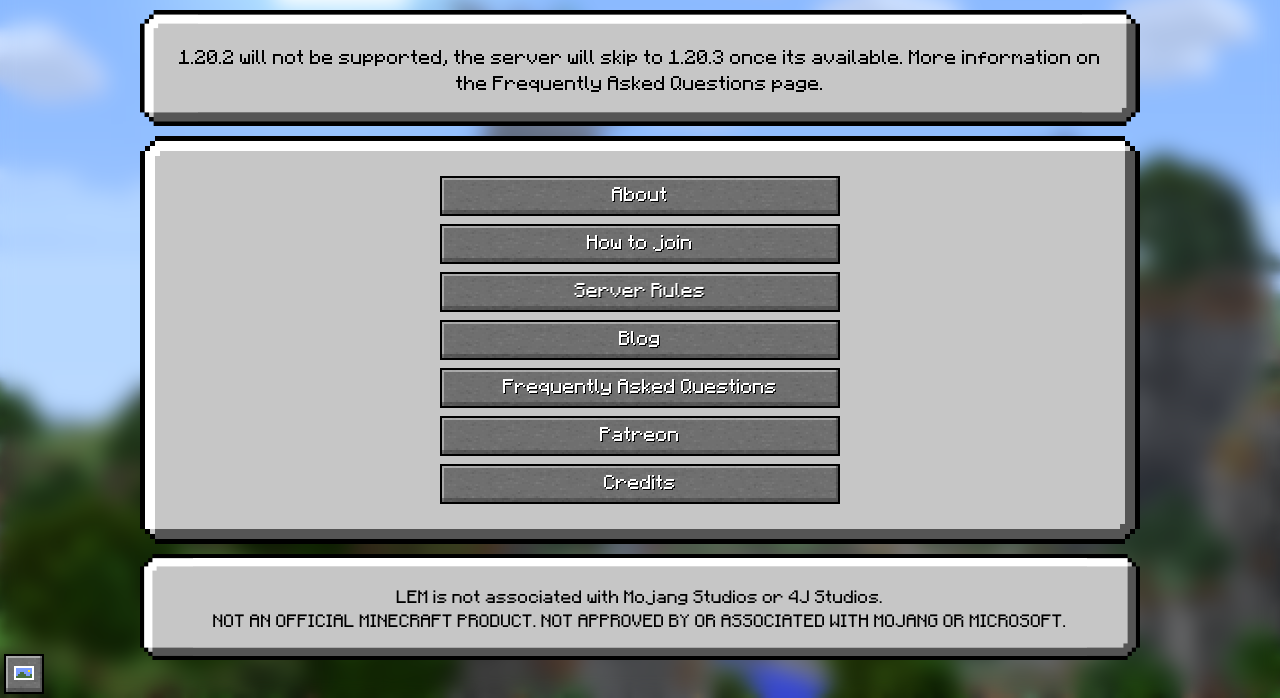
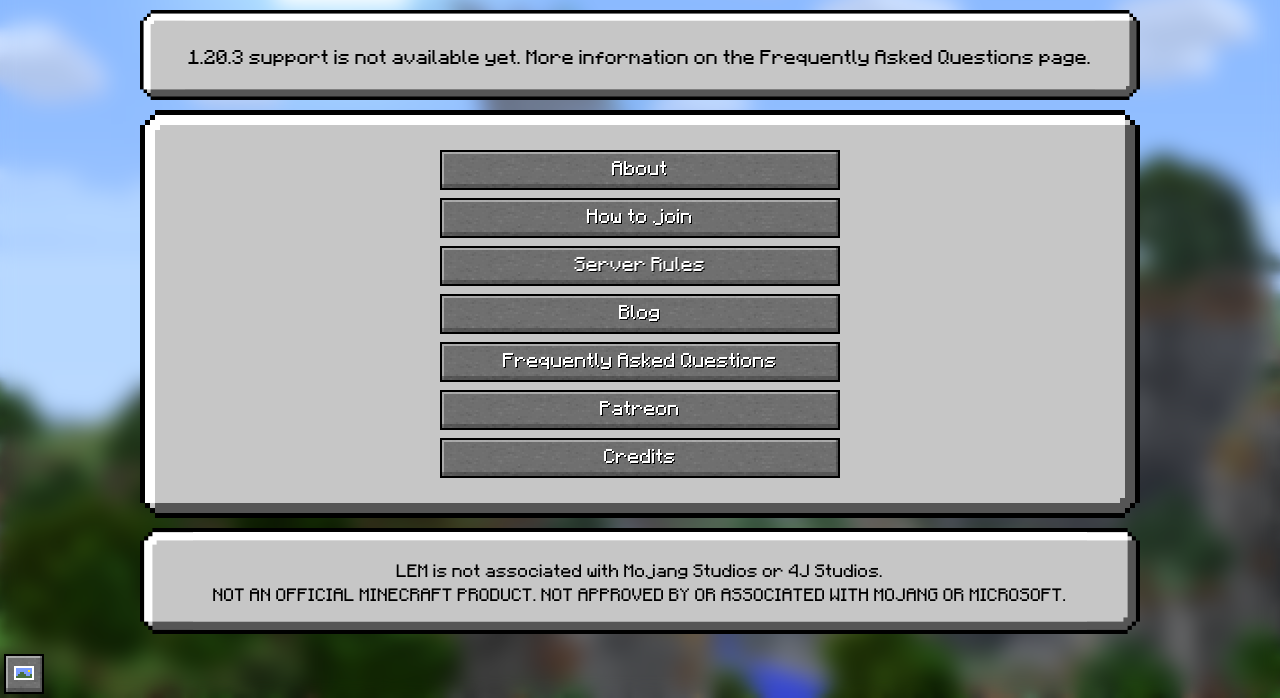
Before and after one commit to Legacy-Edition-Minigames/Website, a Jekyll site: the page built from index.html, in a window 1280 px wide, cut to the strip 202-900 px from the top of the page. Built offline with Jekyll 4.4.1, drawn with Linux system fonts in a browser that asks for light colours; some web fonts are replaced.

Commit message:
Change main page notice to mention 1.20.3 support isnt ready

```diff
--- a/index.html
+++ b/index.html
@@ -6,7 +6,7 @@
 <link rel="preload" as="image" href="{{ site.baseurl }}/assets/btn-patreon-hover.png">
 
 <div class="guibox center">
-	1.20.2 will not be supported, the server will skip to 1.20.3 once its available. More information on the Frequently Asked Questions page.
+	1.20.3 support is not available yet. More information on the Frequently Asked Questions page.
 </div>
 <div class="guibox center">
 	<div class="button-list">
```
